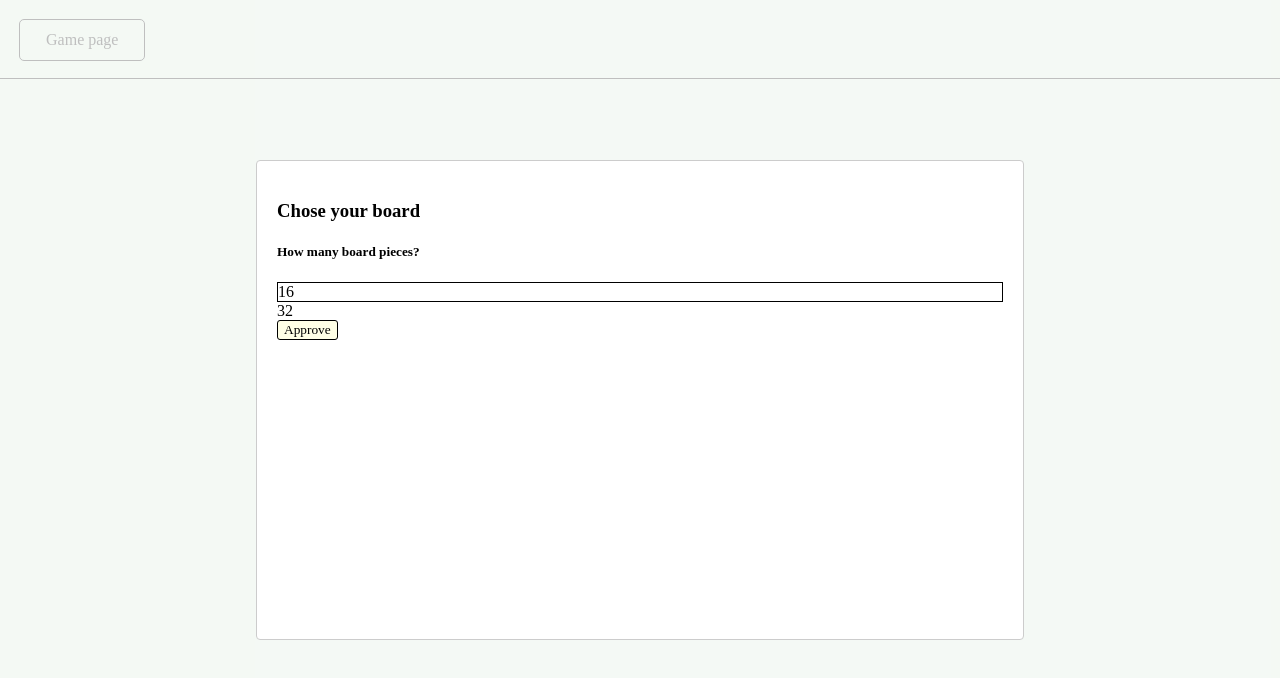
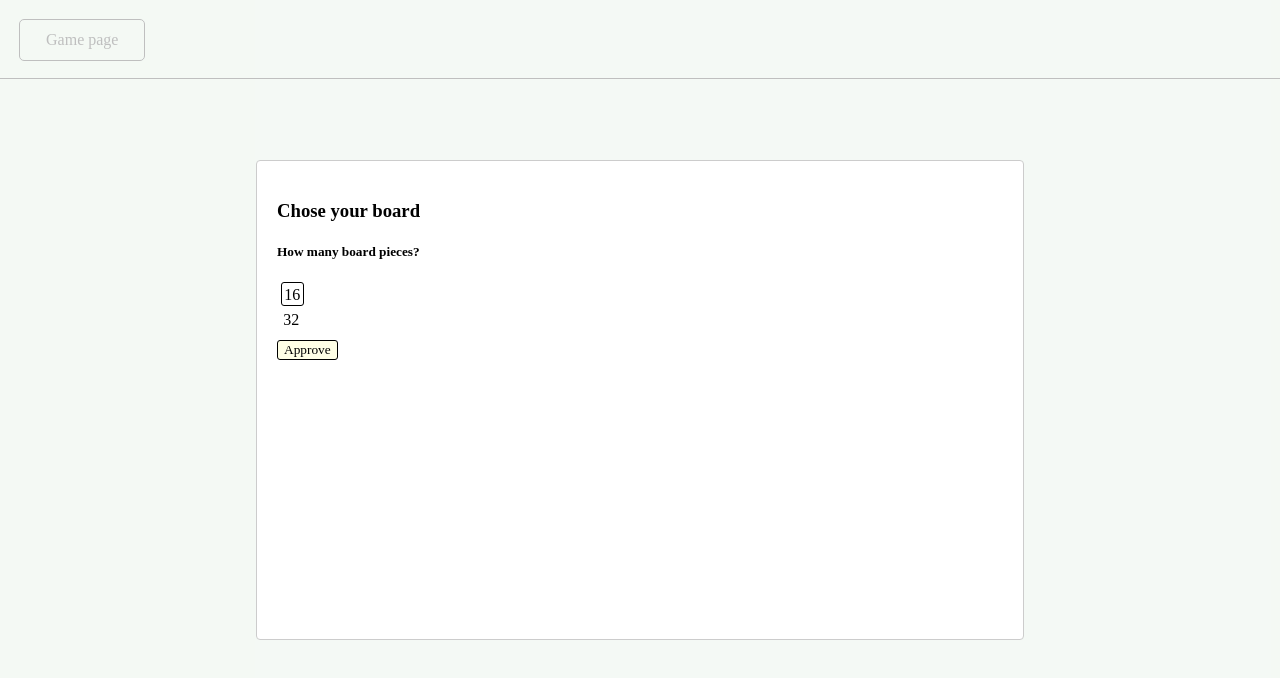
Before and after one commit to roeechaimo/mem-game, a React (Create React App) app: page / in a window 1280 px wide. Shown: the top 678 px of the page. Built offline with nearby package versions, Linux system fonts and the light colour scheme.

Commit message:
adjust choose board modal style

```diff
--- a/src/GamePage/modals/ChoseBoardModal/ChoseBoardModal.js
+++ b/src/GamePage/modals/ChoseBoardModal/ChoseBoardModal.js
@@ -27,20 +27,12 @@ function ChoseBoardModal(props) {
 
       <h5>{TEXTS.GamePage.ChoseBoardModal.subtitle}</h5>
 
-      <div
-        id="1"
-        onClick={() => selectPieces(16)}
-        className={pieces === 16 ? "selected" : ""}
-      >
-        16
+      <div className="option-wrapper" id="1" onClick={() => selectPieces(16)}>
+        <span className={pieces === 16 ? "selected" : ""}>16</span>
       </div>
 
-      <div
-        id="2"
-        onClick={() => selectPieces(32)}
-        className={pieces === 32 ? "selected" : ""}
-      >
-        32
+      <div className="option-wrapper" id="2" onClick={() => selectPieces(32)}>
+        <span className={pieces === 32 ? "selected" : ""}>32</span>
       </div>
 
       <AppButton
--- a/src/GamePage/modals/ChoseBoardModal/choseBoardModal.scss
+++ b/src/GamePage/modals/ChoseBoardModal/choseBoardModal.scss
@@ -1,5 +1,20 @@
 @import "./../../../styles/variables.scss";
 
-.selected {
-  border: 1px solid $black;
+div.option-wrapper {
+  padding: 0.5%;
+
+  span.selected {
+    border: 1px solid $black;
+    border-radius: 3px;
+  }
+  & span {
+    padding: 0.2vw;
+  }
+  & span:hover {
+    cursor: pointer;
+  }
 }
+
+.app-button {
+  margin-top: 1%;
+}
--- a/src/appButton/appButton.scss
+++ b/src/appButton/appButton.scss
@@ -6,3 +6,7 @@ button.app-button {
   border-radius: 3px;
   font-family: $app-font;
 }
+
+button.app-button:hover {
+  cursor: pointer;
+}
```
